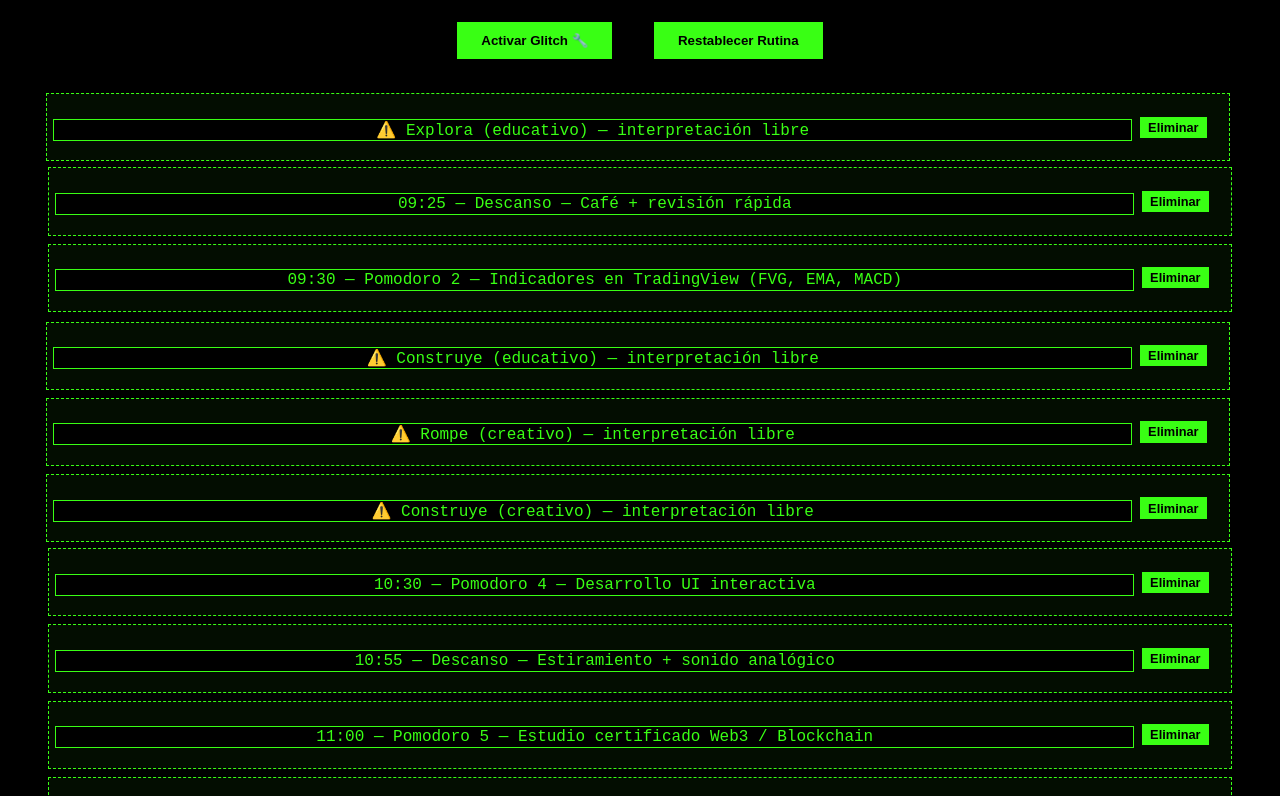
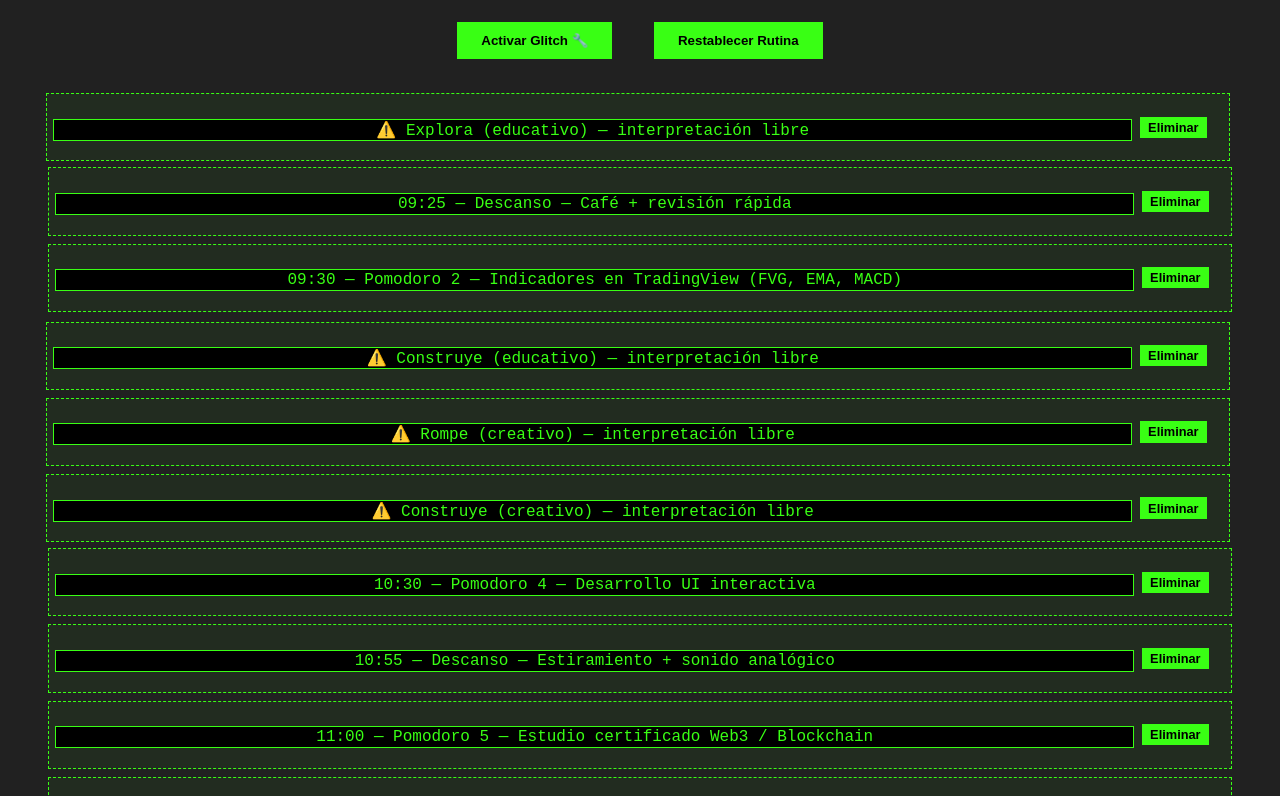
Before and after one commit to DeJaRoAp-Dev/Modo_Glitch, a plain HTML site: page index.html in a window 1280 px wide. Shown: the part 117-913 px from the top of the page. Drawn offline with Linux system fonts and the light colour scheme.

Commit message:
Update style.css

```diff
--- a/style.css
+++ b/style.css
@@ -1,6 +1,6 @@
 body {
   font-family: 'Courier New', monospace;
-  background-color: black;
+  background-color: #212121;
   color: #39ff14;
   text-align: center;
   padding: 2rem;
```
